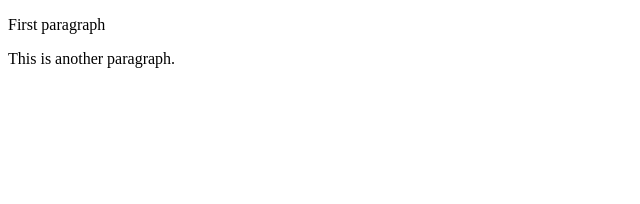
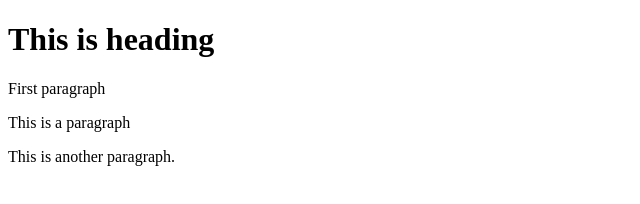
Before and after one commit to gavrbot/learning-git, a plain HTML site: page index.html in a window 1280 px wide. Shown: the whole page, without its empty margins (0-640 px from the left). Drawn offline with Linux system fonts and the light colour scheme.

Commit message:
Update index.html

```diff
--- a/index.html
+++ b/index.html
@@ -1,10 +1,12 @@
 <!DOCTYPE HTML>
 <html>
         <head>
-                <title>Page Title</title>
+            <title>Page Title</title>
         </head>
         <body>
-                <p>First paragraph</p>
-                <p>This is another paragraph.</p>
+            <h1>This is heading</h1>
+            <p>First paragraph</p>
+            <p>This is a paragraph</p>
+            <p>This is another paragraph.</p>
         </body>
 </html>
```
